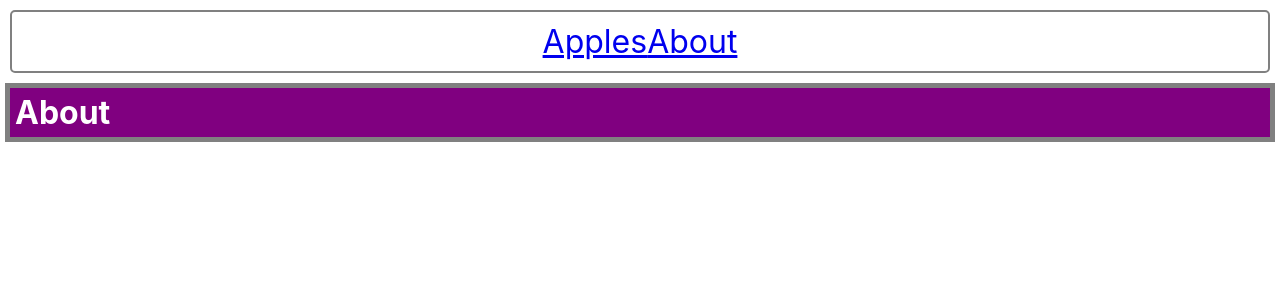
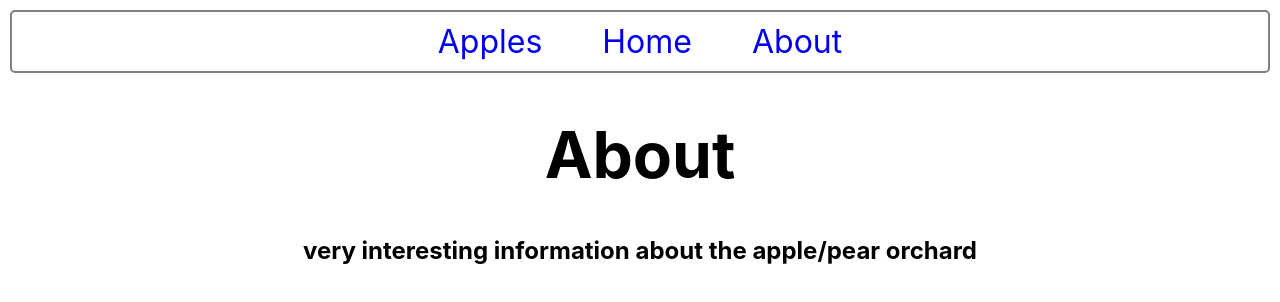
Before and after one commit to rubyreed/apples-and-pears-hackathon-prep, a React (Create React App) app in the folder client/: page /about in a window 1280 px wide. Shown: the top 302 px of the page. Built offline with nearby package versions, Linux system fonts and the light colour scheme.

Commit message:
about and home are working

```diff
--- a/client/src/App.js
+++ b/client/src/App.js
@@ -4,13 +4,15 @@ import About from "./components/About";
 import Apples from './components/Apples';
 import NavBar from "./components/NavBar";
 import Apple from "./components/Apple";
+import Home from "./components/Home";
 
 function App() {
   return (
     <div>
     <NavBar/>
     <Routes>
-      <Route path = "/" element = {<Apples />}/>
+      <Route path = "/" element = {<Home />}/>
+      <Route path = "/apples" element = {<Apples/>}/>
       <Route path = "/about" element = {<About />}/>
       <Route path = "/apples/:id" element = {<Apple/>}/>
     </Routes>
--- a/client/src/components/About.js
+++ b/client/src/components/About.js
@@ -2,6 +2,7 @@ const About = () => {
   return(
     <div>
       <h1 style={styles.header}>About</h1>
+      <h2 style={styles.info}>very interesting information about the apple/pear orchard</h2>
     </div>
   );
 };
@@ -9,11 +10,11 @@ const About = () => {
 const styles = {
 
   header:{
-    border: "5px solid gray",
-    margin: "5px",
-    padding: "5px",
-    backgroundColor: "purple",
-    color: "white"
+    textAlign:"center",
+    fontSize:"4em",
+  },
+  info:{
+    textAlign:"center",
   }
 };
 
--- a/client/src/components/Home.js
+++ b/client/src/components/Home.js
@@ -1,12 +1,23 @@
 import React from "react";
+import {Link} from "react-router-dom";
 
 const Home = () => {
   return(
     <div>
-
+      <h1 style = {styles.header}>Home</h1>
+      <h2 style = {styles.item}>Lots of interesting information about apples and pears here</h2>
     </div>
   )
 }
 
+const styles = {
+  header:{
+    textAlign: "center",
+    fontSize: "4em",
+  },
+  item:{
+    textAlign:"center",
+  }
+};
 
 export default Home;
--- a/client/src/components/NavBar.js
+++ b/client/src/components/NavBar.js
@@ -3,7 +3,8 @@ import {Link} from "react-router-dom";
 const NavBar = () => {
 return (
 <div style={styles.navbar}>
-<Link style={styles.link} to='/'>Apples</Link>
+<Link style={styles.link} to='/apples'>Apples</Link>
+<Link style={styles.link} to='/'>Home</Link>
 <Link style={styles.link} to='/about'>About</Link>
 </div>
 );
@@ -19,7 +20,8 @@ const styles = {
   },
   link:{
     fontSize: "2em",
-    display: "inline-block",
+    padding: "30px",
+    textDecoration: "none"
   }
 };
 
```
